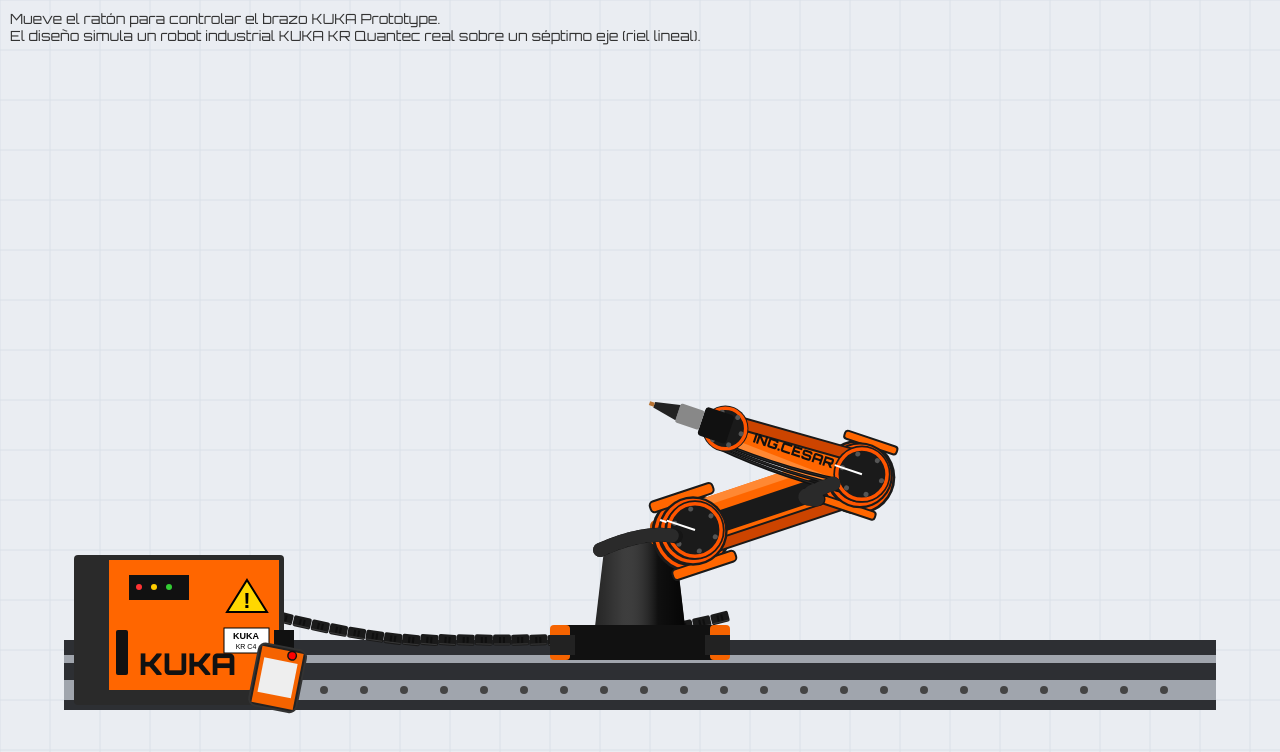
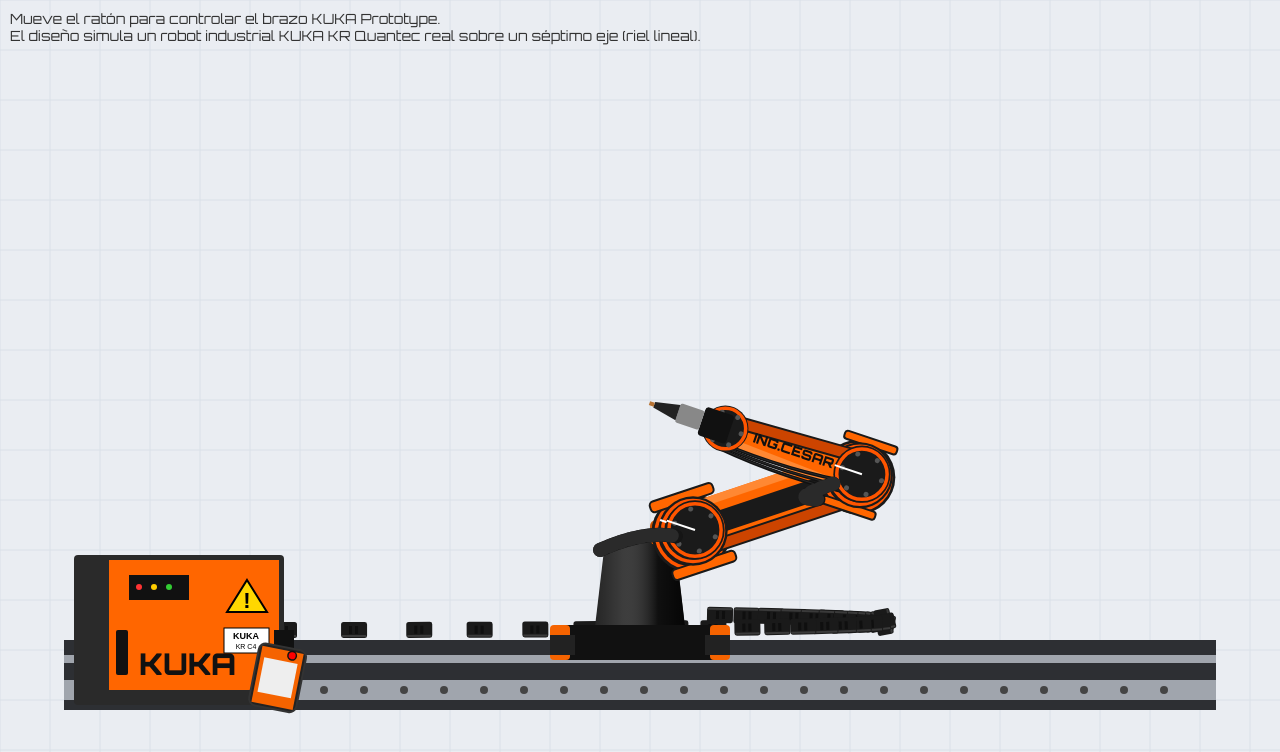
Before and after one commit to cexartattoo/cexartattoo, a plain HTML site: page kuka-prototype.html in a window 1280 px wide. Drawn offline with Linux system fonts and the light colour scheme.

Commit message:
feat: Phase 12 Thick cubic bezier cable carrier tray rightward loop

```diff
--- a/kuka-prototype.html
+++ b/kuka-prototype.html
@@ -122,66 +122,71 @@
 
                 // Moving Anchor (Right of Robot)
                 const startX = this.bx + carriageW/2;
-                const startY = this.by - 22;
+                const startY = this.by - 25;
 
                 // Fixed Anchor (Right of Cabinet)
                 const endX = cabinetX + cabinetW;
-                const endY = this.by - 22;
+                const endY = this.by - 10;
 
-                // Single U-Bend sag (Constant 55px down)
-                const cpX = (startX + endX) / 2;
-                const cpY = this.by - 22 + 55;
+                // C-Shape curve control points extending horizontally outwards to the right
+                // It balloons out past the carriage before returning leftwards along the ground
+                const maxRight = Math.max(startX, endX);
+                const cp1X = maxRight + 200 + (startX - endX) * 0.15;
+                const cp1Y = startY + 5;
+                const cp2X = maxRight + 200 + (startX - endX) * 0.15;
+                const cp2Y = endY;
 
                 c.save();
 
-                // Calculate total approximation length of Quadratic Bezier
+                // Calculate total approximation length of Cubic Bezier
                 const steps = 60;
                 let prevX = startX, prevY = startY;
                 let arcLen = 0;
                 for(let i=1; i<=steps; i++) {
                     let t = i / steps;
                     let u = 1 - t;
-                    let x = u*u*startX + 2*u*t*cpX + t*t*endX;
-                    let y = u*u*startY + 2*u*t*cpY + t*t*endY;
+                    let x = u*u*u*startX + 3*u*u*t*cp1X + 3*u*t*t*cp2X + t*t*t*endX;
+                    let y = u*u*u*startY + 3*u*u*t*cp1Y + 3*u*t*t*cp2Y + t*t*t*endY;
                     arcLen += Math.hypot(x - prevX, y - prevY);
                     prevX = x; prevY = y;
                 }
 
-                const N = Math.max(1, Math.ceil(arcLen / 18));
+                // Increase base length divisor for thicker links (26px length per link)
+                const N = Math.max(1, Math.ceil(arcLen / 26));
 
                 for(let i=0; i<N; i++) {
                     let t = i / (N - 1 || 1);
                     let u = 1 - t;
 
-                    // Position mapping
-                    let x = u*u*startX + 2*u*t*cpX + t*t*endX;
-                    let y = u*u*startY + 2*u*t*cpY + t*t*endY;
+                    // Position mapping (Cubic Bezier)
+                    let x = u*u*u*startX + 3*u*u*t*cp1X + 3*u*t*t*cp2X + t*t*t*endX;
+                    let y = u*u*u*startY + 3*u*u*t*cp1Y + 3*u*t*t*cp2Y + t*t*t*endY;
 
-                    // Derivation tracking tangent orientation over curve
-                    let dx = 2*u*(cpX - startX) + 2*t*(endX - cpX);
-                    let dy = 2*u*(cpY - startY) + 2*t*(endY - cpY);
+                    // Derivation tracking tangent orientation over cubic curve
+                    let dx = 3*u*u*(cp1X - startX) + 6*u*t*(cp2X - cp1X) + 3*t*t*(endX - cp2X);
+                    let dy = 3*u*u*(cp1Y - startY) + 6*u*t*(cp2Y - cp1Y) + 3*t*t*(endY - cp2Y);
                     let ang = Math.atan2(dy, dx);
 
-                    // Ensure rendering artifacts don't cross rails boundaries below 0
-                    if (y > this.by) y = this.by;
+                    // Physical floor constraint mapping
+                    if (y > endY) y = endY;
 
                     c.save();
                     c.translate(x, y);
                     c.rotate(ang);
 
-                    // New specific chain aesthetics: 18x11
+                    // Thicker Industrial Chain Links (26x16)
                     c.fillStyle = '#1a1a1a';
-                    rrect(c, -9, -5.5, 18, 11, 2);
+                    rrect(c, -13, -8, 26, 16, 2.5);
                     c.fill();
 
                     // Bright top edge highlight
-                    c.fillStyle = '#383838';
-                    c.fillRect(-8, -4.5, 16, 1);
+                    c.fillStyle = '#3a3a3a';
+                    c.fillRect(-12, -7, 24, 2);
 
-                    // Two vertical groove lines inside each link
+                    // Expanded vertical groove lines inside each link
                     c.fillStyle = '#0f0f0f';
-                    c.fillRect(-3, -3, 2, 6);
-                    c.fillRect(1, -3, 2, 6);
+                    c.fillRect(-4, -4, 3, 8);
+                    c.fillRect(2, -4, 3, 8);
 
                     c.restore();
                 }
@@ -329,11 +334,10 @@
                     c.font = `900 ${endW * 0.45}px 'Orbitron', sans-serif`;
                     c.textAlign = 'center'; c.textBaseline = 'middle';
 
-                    // Display text orientation normalizing algorithm based on next joint translation map
                     let rawAngle = Math.atan2(nextY - y, nextX - x);
                     let displayAngle = 0;
                     if (rawAngle > Math.PI/2 || rawAngle < -Math.PI/2) {
-                        displayAngle = Math.PI; // Flip internal rotation vector if arm rotates backward to text legibility
+                        displayAngle = Math.PI;
                     }
 
                     c.translate(len * 0.5, 0);
@@ -408,7 +412,6 @@
             }
 
             drawHarnessCablesL2(c, ex, ey, wx, wy, th1, th2, segW) {
-                // Drawing 3 parallel black wire harnesses resting flush atop the lower forearm base
                 if (ex < -200 || ex > window.innerWidth + 200) return;
 
                 c.save();
@@ -418,17 +421,15 @@
                 const offsets = [segW * 0.55, segW * 0.65, segW * 0.75];
 
                 const ang = th1 + th2;
-                // Normal normal-axis
                 const nx = Math.cos(ang - Math.PI/2);
                 const ny = Math.sin(ang - Math.PI/2);
 
                 for(let k = 0; k < 3; k++) {
-                    const P0x = ex + nx * (offsets[k] - 20); // Extruding out from core elbow joint slightly
+                    const P0x = ex + nx * (offsets[k] - 20);
                     const P0y = ey + ny * (offsets[k] - 20);
-                    const P2x = wx + nx * offsets[k] * 0.5; // Arriving slimer close to wrist
+                    const P2x = wx + nx * offsets[k] * 0.5;
                     const P2y = wy + ny * offsets[k] * 0.5;
 
-                    // Midpoint bulging slack (+8px)
                     const midX = (P0x + P2x)/2 + nx * 8;
                     const midY = (P0y + P2y)/2 + ny * 8;
 
@@ -436,12 +437,10 @@
                     c.moveTo(P0x, P0y);
                     c.quadraticCurveTo(midX, midY, P2x, P2y);
 
-                    // Shadow wire base
                     c.strokeStyle = '#111111';
                     c.lineWidth = 3.5;
                     c.stroke();
 
-                    // Bright wire sheath highlight
                     c.strokeStyle = '#2a2a2a';
                     c.lineWidth = 1;
                     c.stroke();
@@ -573,10 +572,8 @@
                 this.drawMotorDisc(c, cx, cy, segW * 0.54, this.th1 + this.th2 + this.th3);
 
                 // --- ELBOW JOINT 3-STACK REFACTOR ---
-                // --- A. Rear Elbow Disc ---
                 this.drawMotorDisc(c, ex - 4, ey + 3, segW * 0.68, this.th1 + this.th2);
 
-                // Orange Elbow structural plate
                 c.save();
                 c.translate(ex - 2, ey + 1);
                 c.rotate(this.th1 + this.th2);
@@ -586,18 +583,15 @@
                 c.beginPath(); c.roundRect(-segW*0.5, segW*0.55, segW, segW*0.15, 3); c.fill(); c.stroke();
                 c.restore();
 
-                // --- B. Middle Elbow Disc ---
                 this.drawMotorDisc(c, ex - 2, ey + 1, segW * 0.60, this.th1 + this.th2 + this.th3);
 
-                // --- C. Forearm L2 --- (Passing nextX and nextY for rotation normalization atan2 text legibility check)
+                // Forearm L2
                 this.drawArmQuad(c, ex, ey, this.L2, this.th1 + this.th2, segW * 0.8, segW * 0.55, false, wx, wy);
 
-                // --- FOREARM HARNESS CABLES OVERLAP ---
+                // Harness
                 this.drawHarnessCablesL2(c, ex, ey, wx, wy, this.th1, this.th2, segW);
 
-                // --- D. Front Elbow Disc ---
                 this.drawMotorDisc(c, ex, ey, segW * 0.52, this.th1 + this.th2 + this.th3 + this.th4);
-
 
                 // Wrist Joint
                 this.drawMotorDisc(c, wx, wy, segW * 0.42, this.th1 + this.th2 + this.th3);
```
